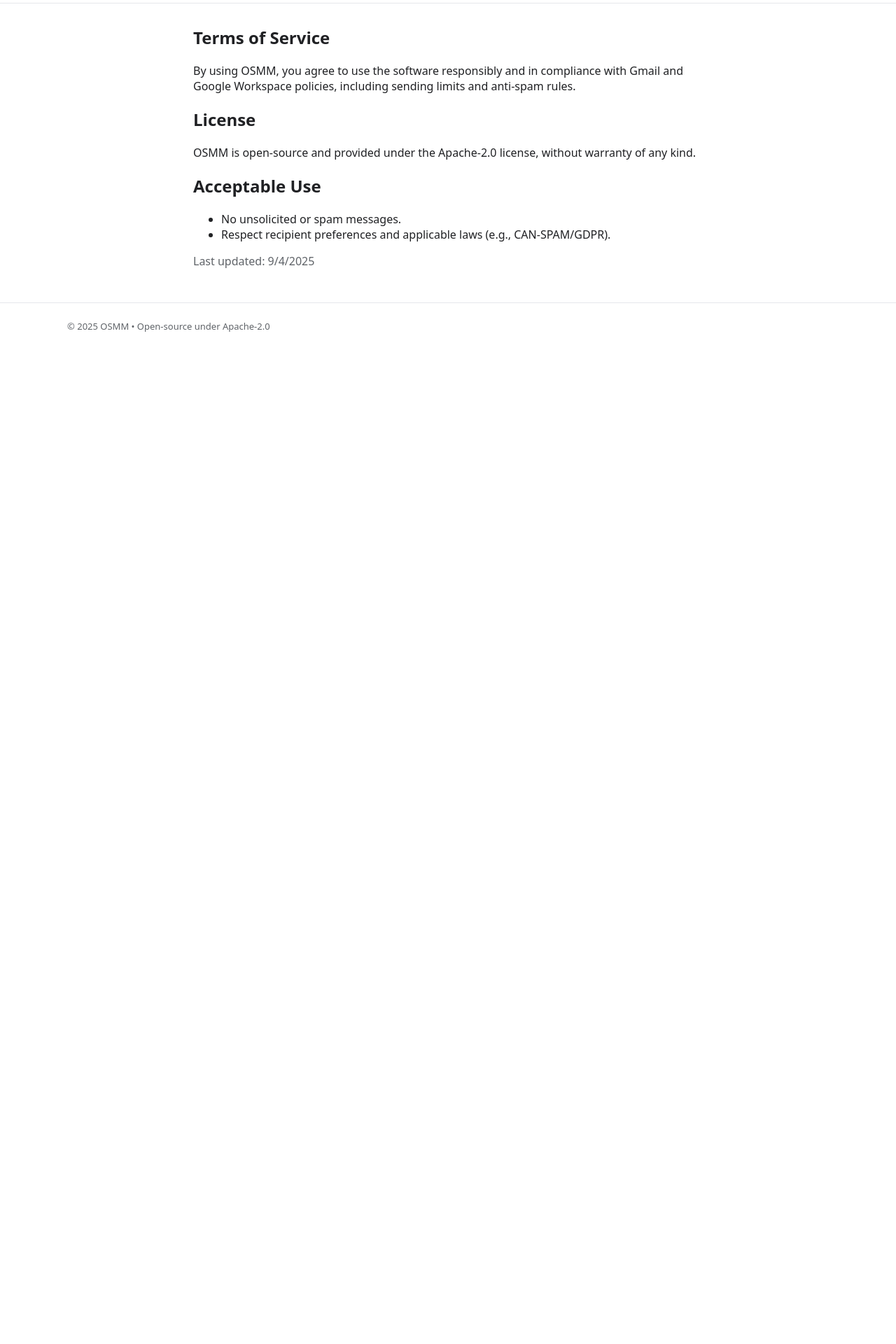
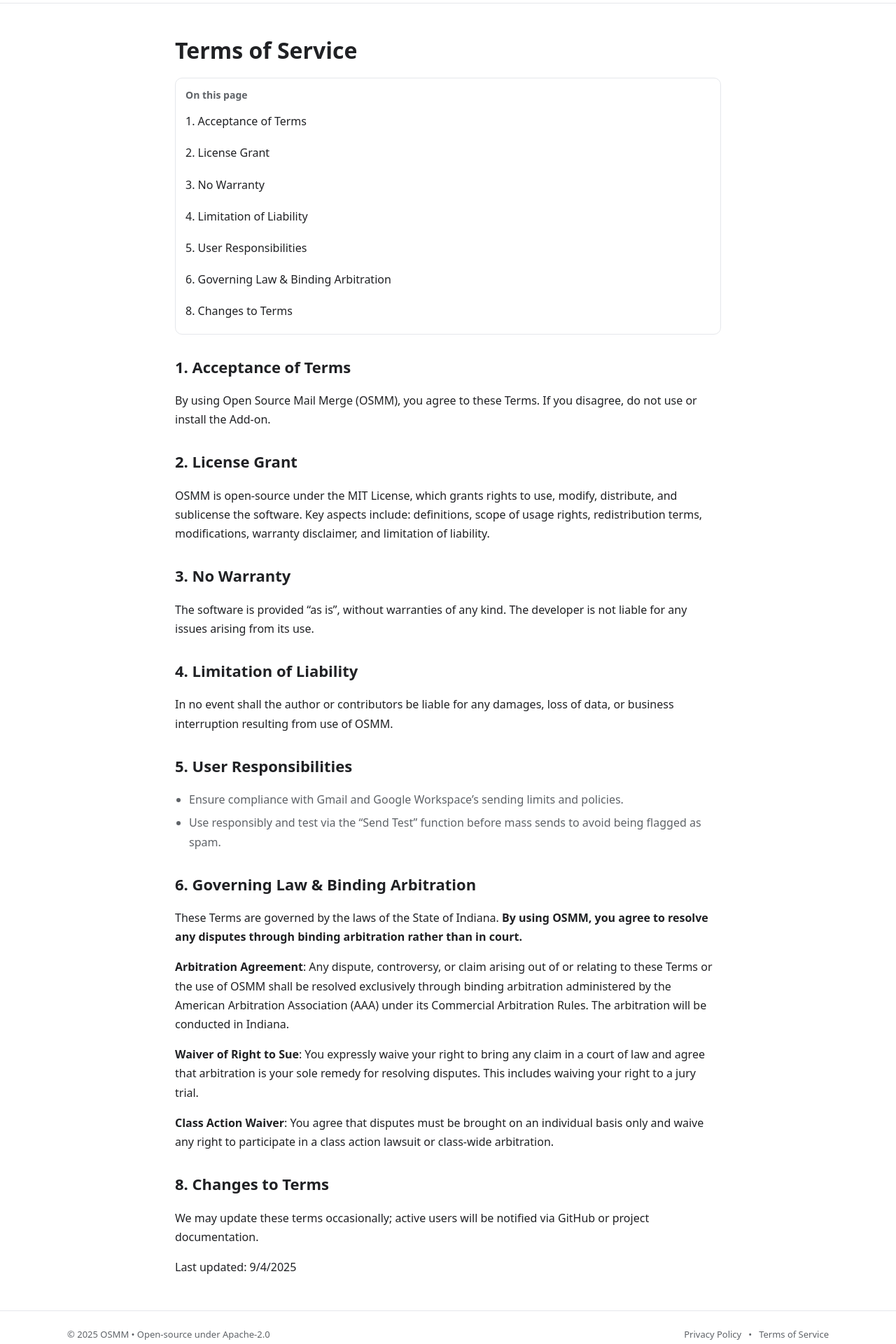
Before and after one commit to Foundry-01/Open-Source-Mail-Merge--OSMM-, a React (Vite) app in the folder website/: page /terms in a window 1280 px wide. Shown: the part 60-1980 px from the top of the page at 70% size. Before the commit the page ends 800 px from the top, so only its background shows below. Built offline with nearby package versions, Linux system fonts and the light colour scheme.

Commit message:
site looking awesome

```diff
--- /dev/null
+++ b/website/src/components/DocPage.tsx
@@ -0,0 +1,32 @@
+import React from 'react';
+
+type TocItem = { id: string; label: string };
+
+export default function DocPage({
+  title,
+  toc,
+  children,
+}: {
+  title: string;
+  toc?: TocItem[];
+  children: React.ReactNode;
+}): JSX.Element {
+  return (
+    <article className="doc">
+      <h1>{title}</h1>
+      {toc && toc.length > 0 && (
+        <nav className="toc" aria-label="Table of contents">
+          <div className="toc-title">On this page</div>
+          <ul>
+            {toc.map(item => (
+              <li key={item.id}>
+                <a href={`#${item.id}`}>{item.label}</a>
+              </li>
+            ))}
+          </ul>
+        </nav>
+      )}
+      {children}
+    </article>
+  );
+}
--- a/website/src/pages/App.tsx
+++ b/website/src/pages/App.tsx
@@ -16,7 +16,7 @@ export default function App(): JSX.Element {
           <nav className="nav">
             <Link to="/" className="nav-link">Home</Link>
             <Link to="/privacy" className="nav-link">Privacy</Link>
-            <Link to="/terms" className="nav-link">Terms</Link>
+            <a href="https://github.com/jdragon3001/Open-Source-Mail-Merge--OSMM-" className="nav-link" target="_blank" rel="noreferrer">Github</a>
           </nav>
         </div>
       </header>
@@ -30,6 +30,11 @@ export default function App(): JSX.Element {
       <footer className="site-footer">
         <div className="container small">
           <div>© {new Date().getFullYear()} OSMM • Open-source under Apache-2.0</div>
+          <div className="footer-links">
+            <Link to="/privacy" className="link">Privacy Policy</Link>
+            <span>•</span>
+            <Link to="/terms" className="link">Terms of Service</Link>
+          </div>
         </div>
       </footer>
     </div>
--- a/website/src/pages/Privacy.tsx
+++ b/website/src/pages/Privacy.tsx
@@ -1,21 +1,58 @@
 import React from 'react';
+import DocPage from '../components/DocPage';
 
 export default function Privacy(): JSX.Element {
   return (
-    <article className="doc">
-      <h1>Privacy Policy</h1>
-      <p>Open Source Mail Merge (OSMM) operates entirely within your Google account. We do not store or transmit your data to external servers.</p>
-      <h2>Information We Access</h2>
+    <DocPage
+      title="Privacy Policy"
+      toc={[
+        { id: 'introduction', label: '1. Introduction' },
+        { id: 'data-access-use', label: '2. Data Access & Use' },
+        { id: 'third-party', label: '3. Third-Party Sharing & Transmission' },
+        { id: 'data-retention', label: '4. Data Retention' },
+        { id: 'security', label: '5. Security Measures' },
+        { id: 'your-rights', label: '6. Your Rights' },
+        { id: 'contact-updates', label: '7. Contact & Policy Updates' },
+      ]}
+    >
+      <h2 id="introduction">1. Introduction</h2>
+      <p>
+        This Privacy Policy applies to Open Source Mail Merge (OSMM), a Google Workspace Add‑on. It explains how OSMM handles data when installed and used within your Google Workspace account.
+      </p>
+
+      <h2 id="data-access-use">2. Data Access &amp; Use</h2>
       <ul>
-        <li>Google Sheets: to read recipient information</li>
-        <li>Gmail: to read drafts and send email on your behalf</li>
-        <li>Your email address: to send test emails and identify the sender</li>
+        <li>
+          <strong>Scope access</strong>: OSMM uses Google OAuth scopes to read from Google Sheets (to fetch recipient data and merge fields) and Gmail (to access your drafts and send emails). No additional unnecessary scopes are requested.
+        </li>
+        <li>
+          <strong>Data flow</strong>: All processing occurs entirely within your Google account using Google Apps Script. No data is transmitted or stored externally.
+        </li>
+        <li>
+          <strong>Data stays within your control</strong>: No third-party servers, analytics, or telemetry are used. Even any user-created logs (e.g., to Sheets) remain in your account.
+        </li>
       </ul>
-      <h2>Data Storage</h2>
-      <p>We do not store any personal information outside your Google Workspace account. All processing occurs via official Google APIs during active use of the add-on.</p>
-      <h2>Contact</h2>
-      <p>Questions? Open an issue on our GitHub repository.</p>
+
+      <h2 id="third-party">3. Third-Party Sharing &amp; Transmission</h2>
+      <p>OSMM does <strong>not</strong> share any user or project data with third parties or external services.</p>
+
+      <h2 id="data-retention">4. Data Retention</h2>
+      <p>OSMM does not retain user data itself. Any logs you choose to create remain in your own Sheets, under your management.</p>
+
+      <h2 id="security">5. Security Measures</h2>
+      <p>Processing happens within Google’s secure infrastructure under your account. OSMM does not introduce external vulnerabilities.</p>
+
+      <h2 id="your-rights">6. Your Rights</h2>
+      <p>You can uninstall OSMM or revoke its permissions at any time via your Google Account &gt; Security &gt; Third‑party apps.</p>
+
+      <h2 id="contact-updates">7. Contact &amp; Policy Updates</h2>
+      <p>Your use of OSMM constitutes acceptance of this policy. We may update it when necessary; users will be informed via GitHub releases or documentation update.</p>
+
+      <p>
+        See also: <a className="link" href="/terms">Terms of Service</a>
+      </p>
+
       <p className="muted">Last updated: {new Date().toLocaleDateString()}</p>
-    </article>
+    </DocPage>
   );
 }
--- a/website/src/pages/Terms.tsx
+++ b/website/src/pages/Terms.tsx
@@ -1,18 +1,66 @@
 import React from 'react';
+import DocPage from '../components/DocPage';
 
 export default function Terms(): JSX.Element {
   return (
-    <article className="doc">
-      <h1>Terms of Service</h1>
-      <p>By using OSMM, you agree to use the software responsibly and in compliance with Gmail and Google Workspace policies, including sending limits and anti-spam rules.</p>
-      <h2>License</h2>
-      <p>OSMM is open-source and provided under the Apache-2.0 license, without warranty of any kind.</p>
-      <h2>Acceptable Use</h2>
+    <DocPage
+      title="Terms of Service"
+      toc={[
+        { id: 'acceptance', label: '1. Acceptance of Terms' },
+        { id: 'license', label: '2. License Grant' },
+        { id: 'no-warranty', label: '3. No Warranty' },
+        { id: 'limitation', label: '4. Limitation of Liability' },
+        { id: 'responsibilities', label: '5. User Responsibilities' },
+        { id: 'arbitration', label: '6. Governing Law & Binding Arbitration' },
+        { id: 'changes', label: '8. Changes to Terms' },
+      ]}
+    >
+      <h2 id="acceptance">1. Acceptance of Terms</h2>
+      <p>
+        By using Open Source Mail Merge (OSMM), you agree to these Terms. If you disagree, do not use or install the Add‑on.
+      </p>
+
+      <h2 id="license">2. License Grant</h2>
+      <p>
+        OSMM is open-source under the MIT License, which grants rights to use, modify, distribute, and sublicense the software. Key aspects include: definitions, scope of usage rights, redistribution terms, modifications, warranty disclaimer, and limitation of liability.
+      </p>
+
+      <h2 id="no-warranty">3. No Warranty</h2>
+      <p>
+        The software is provided “as is”, without warranties of any kind. The developer is not liable for any issues arising from its use.
+      </p>
+
+      <h2 id="limitation">4. Limitation of Liability</h2>
+      <p>
+        In no event shall the author or contributors be liable for any damages, loss of data, or business interruption resulting from use of OSMM.
+      </p>
+
+      <h2 id="responsibilities">5. User Responsibilities</h2>
       <ul>
-        <li>No unsolicited or spam messages.</li>
-        <li>Respect recipient preferences and applicable laws (e.g., CAN-SPAM/GDPR).</li>
+        <li>Ensure compliance with Gmail and Google Workspace’s sending limits and policies.</li>
+        <li>Use responsibly and test via the “Send Test” function before mass sends to avoid being flagged as spam.</li>
       </ul>
+
+      <h2 id="arbitration">6. Governing Law &amp; Binding Arbitration</h2>
+      <p>
+        These Terms are governed by the laws of the State of Indiana. <strong>By using OSMM, you agree to resolve any disputes through binding arbitration rather than in court.</strong>
+      </p>
+      <p>
+        <strong>Arbitration Agreement</strong>: Any dispute, controversy, or claim arising out of or relating to these Terms or the use of OSMM shall be resolved exclusively through binding arbitration administered by the American Arbitration Association (AAA) under its Commercial Arbitration Rules. The arbitration will be conducted in Indiana.
+      </p>
+      <p>
+        <strong>Waiver of Right to Sue</strong>: You expressly waive your right to bring any claim in a court of law and agree that arbitration is your sole remedy for resolving disputes. This includes waiving your right to a jury trial.
+      </p>
+      <p>
+        <strong>Class Action Waiver</strong>: You agree that disputes must be brought on an individual basis only and waive any right to participate in a class action lawsuit or class-wide arbitration.
+      </p>
+
+      <h2 id="changes">8. Changes to Terms</h2>
+      <p>
+        We may update these terms occasionally; active users will be notified via GitHub or project documentation.
+      </p>
+
       <p className="muted">Last updated: {new Date().toLocaleDateString()}</p>
-    </article>
+    </DocPage>
   );
 }
--- a/website/src/styles/global.css
+++ b/website/src/styles/global.css
@@ -200,12 +200,30 @@ body {
 }
 .small { font-size: 13px; }
 
-.doc { max-width: 760px; margin: 32px auto; padding: 0 16px; }
-.doc h1 { margin-top: 0; }
+.doc { max-width: 820px; margin: 40px auto; padding: 0 20px; line-height: 1.7; }
+.doc h1 { margin-top: 0; margin-bottom: 12px; font-size: 32px; }
 .muted { color: var(--text-muted); }
+/* Doc page enhancements */
+.doc h2 { margin-top: 28px; margin-bottom: 8px; font-size: 22px; }
+.doc p { color: var(--text); }
+.doc ul { padding-left: 20px; }
+.doc li { margin: 6px 0; color: var(--text-muted); }
+.toc {
+  border: 1px solid var(--border);
+  background: #fff;
+  border-radius: 10px;
+  padding: 12px 14px;
+  margin: 12px 0 20px;
+}
+.toc-title { font-weight: 600; font-size: 14px; margin-bottom: 6px; color: var(--text-muted); }
+.toc ul { list-style: none; padding: 0; margin: 0; display: grid; gap: 6px; }
+.toc a { text-decoration: none; color: var(--text); }
+.toc a:hover { text-decoration: underline; }
 
 .site-footer { border-top: 1px solid var(--border); padding: 24px 0; margin-top: 48px; color: var(--text-muted); }
 .site-footer .small { font-size: 13px; }
+.site-footer .container { display:flex; align-items:center; justify-content: space-between; }
+.footer-links { display:flex; align-items:center; gap: 10px; }
 
 
 @media (max-width: 800px) {
@@ -214,6 +232,9 @@ body {
   .grid, .grid.grid-3 { grid-template-columns: 1fr; }
   .section { padding: 32px 0; }
   .section h2 { font-size: 24px; }
+  .doc { margin: 28px auto; padding: 0 16px; }
+  .doc h1 { font-size: 26px; }
+  .doc h2 { font-size: 20px; }
   .card { padding: 24px 20px; }
   .step { flex-direction: column; align-items: center; text-align: center; }
   .step-number { margin-bottom: 12px; }
```
Also changed, not shown: website/nextsteps/policy-pages-polish.md (added, +17 -0 lines), 5 other files (tests, documents, lock files or other folders).
